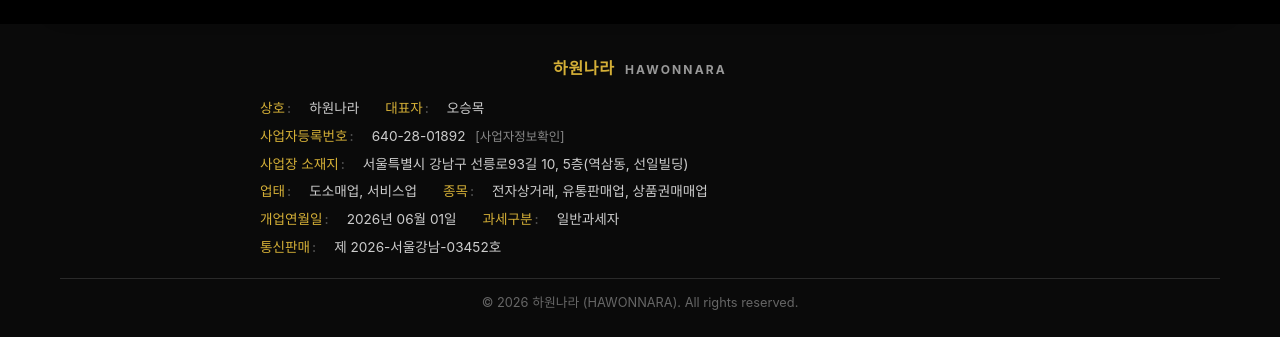
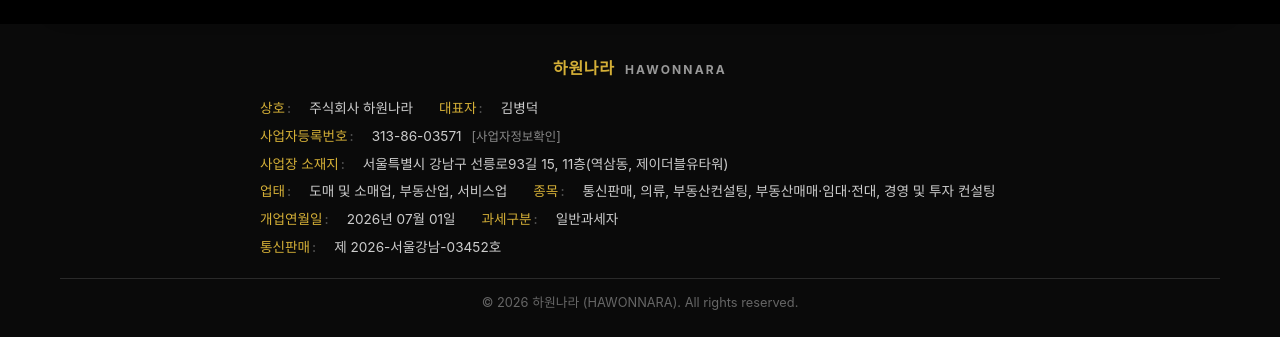
Before and after one commit to ggf922/hwn_shopping, a website: page public/index.html in a window 1280 px wide. Shown: the part 1985-2322 px from the top of the page. Drawn offline with Linux system fonts and the light colour scheme; no server answers.

Commit message:
chore(footer): 사업자 정보 최신화 (법인 사업자등록증 반영)
사업자등록증 이미지 기준으로 푸터 사업자 정보 업데이트:
- 상호: 하원나라 → 주식회사 하원나라
- 대표자: 오승목 → 김병덕
- 사업자등록번호: 640-28-01892 → 313-86-03571
- 사업자정보확인 링크 wrkr_no도 새 번호로 갱신
- 사업장 소재지: 선릉로93길 10, 5층(선일빌딩) → 선릉로93길 15, 11층(제이더블유타워)
- 업태: 도소매업, 서비스업 → 도매 및 소매업, 부동산업, 서비스업
- 종목: 전자상거래, 유통판매업, 상품권매매업 → 통신판매, 의류, 부동산컨설팅, 부동산매매·임대·전대, 경영 및 투자 컨설팅
- 개업연월일: 2026년 06월 01일 → 2026년 07월 01일

과세구분, 통신판매업 신고번호는 사업자등록증에 없는 별도 항목이므로 그대로 유지.
다른 영역 일체 변경 없음.

```diff
--- a/public/index.html
+++ b/public/index.html
@@ -270,16 +270,16 @@
       <div class="footer-business">
         <dl class="biz-info">
           <div class="biz-row">
-            <dt>상호</dt><dd>하원나라</dd>
-            <dt>대표자</dt><dd>오승목</dd>
+            <dt>상호</dt><dd>주식회사 하원나라</dd>
+            <dt>대표자</dt><dd>김병덕</dd>
           </div>
           <div class="biz-row">
             <dt>사업자등록번호</dt>
             <dd>
-              640-28-01892
+              313-86-03571
               <a
                 class="biz-verify"
-                href="https://www.ftc.go.kr/bizCommPop.do?wrkr_no=6402801892"
+                href="https://www.ftc.go.kr/bizCommPop.do?wrkr_no=3138603571"
                 target="_blank"
                 rel="noopener noreferrer"
               >[사업자정보확인]</a>
@@ -287,14 +287,14 @@
           </div>
           <div class="biz-row">
             <dt>사업장 소재지</dt>
-            <dd>서울특별시 강남구 선릉로93길 10, 5층(역삼동, 선일빌딩)</dd>
+            <dd>서울특별시 강남구 선릉로93길 15, 11층(역삼동, 제이더블유타워)</dd>
           </div>
           <div class="biz-row">
-            <dt>업태</dt><dd>도소매업, 서비스업</dd>
-            <dt>종목</dt><dd>전자상거래, 유통판매업, 상품권매매업</dd>
+            <dt>업태</dt><dd>도매 및 소매업, 부동산업, 서비스업</dd>
+            <dt>종목</dt><dd>통신판매, 의류, 부동산컨설팅, 부동산매매·임대·전대, 경영 및 투자 컨설팅</dd>
           </div>
           <div class="biz-row">
-            <dt>개업연월일</dt><dd>2026년 06월 01일</dd>
+            <dt>개업연월일</dt><dd>2026년 07월 01일</dd>
             <dt>과세구분</dt><dd>일반과세자</dd>
           </div>
           <div class="biz-row">
```
